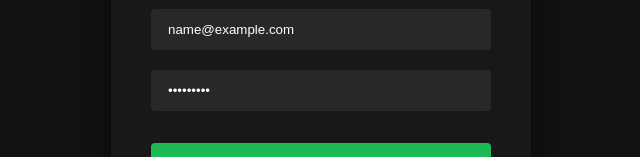
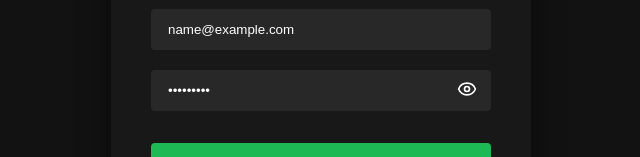
Before and after one commit to sanghuynh-Dev/Music_personal_new_v-0.1, a React (Vite) app in the folder frontend/: page /login in a window 1280 px wide. Both pictures are taken after typing "name@example.com", "Sample123" into the empty fields and a click on the button "Sign in". Shown: the part 352-509 px from the top of the page, without its empty margins (319-959 px from the left). Built offline with nearby package versions, Linux system fonts and the light colour scheme; no server answers; some icons are missing.

Commit message:
add logic toggle password visibility

```diff
--- a/frontend/src/views/Auth/Auth.module.scss
+++ b/frontend/src/views/Auth/Auth.module.scss
@@ -38,6 +38,7 @@
 }
 
 .authFormGroup {
+    position: relative;
     margin-bottom: 20px;
 }
 
@@ -88,3 +89,11 @@
     color: var(--primary-color);
     text-decoration: underline;
 }
+
+.passwordVisibilityBtn {
+    font-size: 16px;
+    position: absolute;
+    top: 50%;
+    left: 93%;
+    transform: translate(-50%, -50%);
+}
--- a/frontend/src/views/Auth/Login.jsx
+++ b/frontend/src/views/Auth/Login.jsx
@@ -1,5 +1,6 @@
 import { useState, useEffect } from 'react'
 import { NavLink, useNavigate } from 'react-router-dom'
+import { Eye, EyeOff } from "lucide-react";
 
 import { useAuth } from '../../contexts/AuthContext'
 import appRoute from '../../routes/appRoute';
@@ -7,6 +8,7 @@ import styles from './Auth.module.scss'
 function Login() {
     const [email, setEmail] = useState('');
     const [password, setPassword] = useState('');
+    const [type, setType] = useState('password');
 
     const [errors, setErrors] = useState({
         email: '',
@@ -33,6 +35,10 @@ function Login() {
             });
         }
     }
+
+    function togglePasswordVisibility() {
+        setType(type === 'password' ? 'text' : 'password');
+    }
     return (
         <div className={styles.authBody}>
             <div className={styles.authCard}>
@@ -57,12 +63,17 @@ function Login() {
 
                     <div className={styles.authFormGroup}>
                         <input
-                            type="password"
+                            type={type}
                             value={password}
                             onChange={(e) => setPassword(e.target.value)}
                             placeholder="Password"
                             required/>
                         <div className={styles.errorMsg}>{errors.password}</div>
+                        <button type="button" className={styles.passwordVisibilityBtn} onClick={togglePasswordVisibility}>
+                            { password && (
+                                type === 'password' ? <Eye size={20} /> : <EyeOff size={20}/>
+                            )}
+                        </button>
                     </div>
 
                     <button type="submit" className={styles.authSubmitBtn}>Sign in</button>
--- a/frontend/src/views/Auth/Register.jsx
+++ b/frontend/src/views/Auth/Register.jsx
@@ -1,6 +1,7 @@
 
 import { NavLink, useNavigate } from 'react-router-dom'
 import { useState, useEffect } from 'react'
+import { Eye, EyeOff } from "lucide-react";
 
 import useAlert from '../../stores/alertStore'
 import authApi from '../../services/authApi'
@@ -13,6 +14,7 @@ function Register() {
     const [emailError, setEmailError] = useState("");
     const [usernameError, setUsernameError] = useState("");
     const [passwordError, setPasswordError] = useState("");
+    const [type, setType] = useState('password');
 
     const [timeoutID, setTimeoutID] = useState(null);
 
@@ -42,7 +44,9 @@ function Register() {
             console.error("Error checking email:", err);
         }
     }
-
+    function togglePasswordVisibility() {
+        setType(type === 'password' ? 'text' : 'password');
+    }
 
     async function handleSubmit(e) {
         e.preventDefault();
@@ -121,12 +125,17 @@ function Register() {
                         <input
                             onChange={(e) => setPassword(e.target.value)}
                             value={password}
-                            type="password"
+                            type={type}
                             id="password"
                             name="password"
                             placeholder="Password"
                             required/>
                         <div className={styles.errorMsg}>{ passwordError }</div>
+                        <button type="button" className={styles.passwordVisibilityBtn} onClick={togglePasswordVisibility}>
+                            { password && (
+                                type === 'password' ? <Eye size={20} /> : <EyeOff size={20}/>
+                            )}
+                        </button>
                     </div>
 
                     <button type="submit" className={styles.authSubmitBtn}>Register</button>
```
